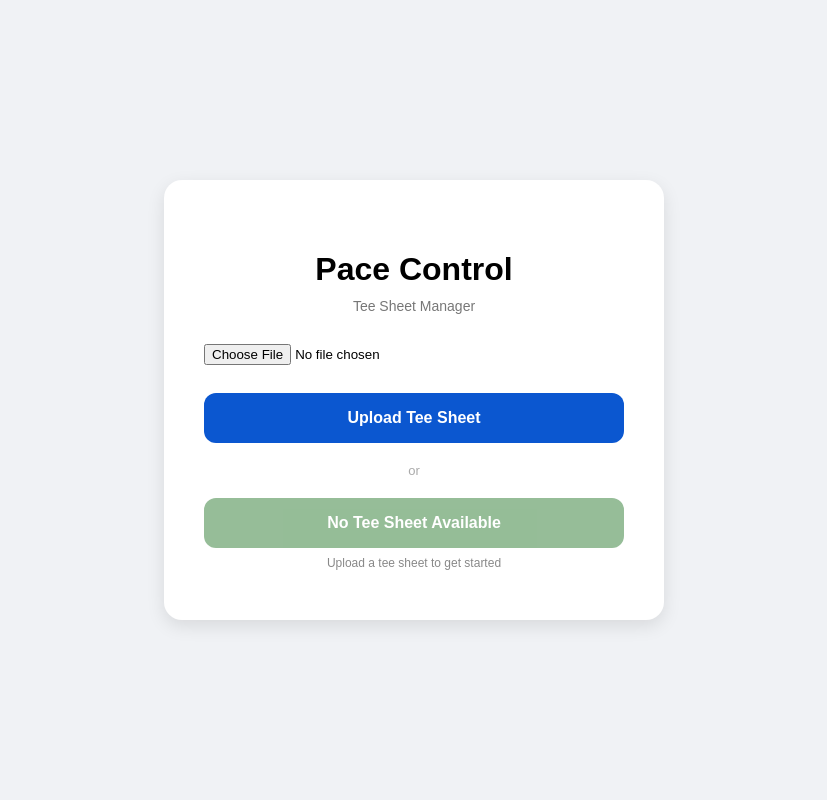
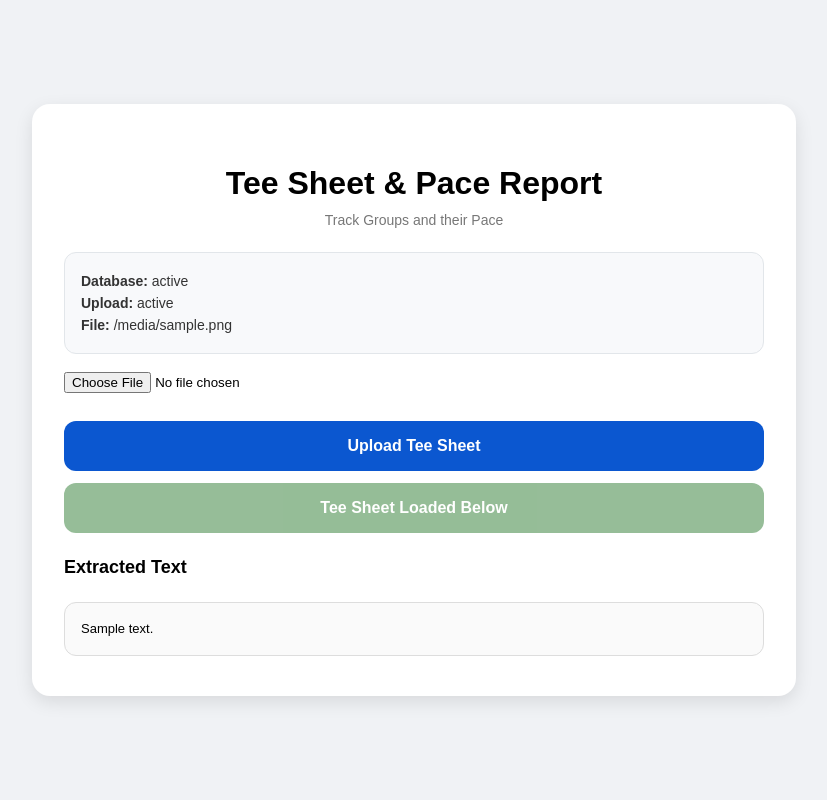
Before and after one commit to nicholasdemarcoo-ui/pacecontrol, a Flask app: template templates/index.html in a window 1280 px wide. Shown: the whole page, without its empty margins (226-1053 px from the left). Run offline with Flask 3, Linux system fonts and the light colour scheme; the template is opened without the code that fills it: most values are stand-ins (such as "Sample title", 1, 10 or a date in 2020).

Commit message:
update20

```diff
--- a/app.py
+++ b/app.py
@@ -1,3 +1,4 @@
+import json
 import os
 import re
 from datetime import datetime
@@ -10,6 +11,8 @@ from mssql_python import connect
 load_dotenv()
 
 app = Flask(__name__)
+
+STATE_FILE = "tee_sheet_data.json"
 
 
 # ---------------- DATABASE ----------------
@@ -32,240 +35,30 @@ def log_upload(filename):
                     uploaded_at DATETIME2 DEFAULT GETDATE()
                 )
             """)
-            cursor.execute(
-                "INSERT INTO upload_logs (filename) VALUES (?)",
-                (filename,)
-            )
+            cursor.execute("INSERT INTO upload_logs (filename) VALUES (?)", (filename,))
             conn.commit()
         return "Saved to database"
     except Exception as e:
         return f"DB error: {e}"
 
 
-def row_to_dict(row):
-    return {
-        "id": row[0],
-        "reservation_time": row[1] or "",
-        "group_name": row[2] or "",
-        "players": row[3] or "",
-        "num_players": str(row[4]) if row[4] is not None else "",
-        "walkers": str(row[5]) if row[5] is not None else "",
-        "riders": str(row[6]) if row[6] is not None else "",
-        "group_type": row[7] or "",
-        "front": row[8] or "",
-        "back": row[9] or "",
-        "rotation": row[10] or "",
-        "total_time": row[11] or "",
-        "average_hole": row[12] or "",
-        "display_order": row[13]
-    }
+# ---------------- DATA STORAGE ----------------
+
+def load_data():
+    if not os.path.exists(STATE_FILE):
+        return {"rows": [], "date": ""}
+
+    with open(STATE_FILE, "r", encoding="utf-8") as f:
+        return json.load(f)
 
 
-def get_active_sheet():
-    with get_connection() as conn:
-        cursor = conn.cursor()
-        cursor.execute("""
-            SELECT TOP 1 id, sheet_date, source_filename
-            FROM dbo.tee_sheets
-            WHERE is_active = 1
-            ORDER BY updated_at DESC, id DESC
-        """)
-        row = cursor.fetchone()
-
-    if not row:
-        return None
-
-    return {
-        "id": row[0],
-        "date": row[1].strftime("%B %d, %Y") if row[1] else "",
-        "source_filename": row[2] or ""
-    }
+def save_data(data):
+    with open(STATE_FILE, "w", encoding="utf-8") as f:
+        json.dump(data, f)
 
 
-def get_sheet_rows(sheet_id):
-    with get_connection() as conn:
-        cursor = conn.cursor()
-        cursor.execute("""
-            SELECT
-                id,
-                reservation_time,
-                group_name,
-                players,
-                num_players,
-                walkers,
-                riders,
-                group_type,
-                front_course,
-                back_course,
-                rotation,
-                total_time,
-                average_hole,
-                display_order
-            FROM dbo.tee_sheet_rows
-            WHERE tee_sheet_id = ?
-            ORDER BY display_order, id
-        """, (sheet_id,))
-        rows = cursor.fetchall()
-
-    return [row_to_dict(r) for r in rows]
-
-
-def load_data():
-    sheet = get_active_sheet()
-    if not sheet:
-        return {"sheet_id": None, "rows": [], "date": ""}
-
-    return {
-        "sheet_id": sheet["id"],
-        "rows": get_sheet_rows(sheet["id"]),
-        "date": sheet["date"]
-    }
-
-
-def create_new_sheet(sheet_date, source_filename, rows):
-    with get_connection() as conn:
-        cursor = conn.cursor()
-
-        # Deactivate current active sheet
-        cursor.execute("""
-            UPDATE dbo.tee_sheets
-            SET is_active = 0,
-                updated_at = GETDATE()
-            WHERE is_active = 1
-        """)
-
-        # Create new sheet
-        cursor.execute("""
-            INSERT INTO dbo.tee_sheets (sheet_date, source_filename, is_active)
-            OUTPUT INSERTED.id
-            VALUES (?, ?, 1)
-        """, (sheet_date, source_filename))
-
-        tee_sheet_id = cursor.fetchone()[0]
-
-        # Insert rows
-        for idx, row in enumerate(rows):
-            cursor.execute("""
-                INSERT INTO dbo.tee_sheet_rows (
-                    tee_sheet_id,
-                    reservation_time,
-                    group_name,
-                    players,
-                    num_players,
-                    walkers,
-                    riders,
-                    group_type,
-                    front_course,
-                    back_course,
-                    rotation,
-                    total_time,
-                    average_hole,
-                    display_order
-                )
-                VALUES (?, ?, ?, ?, ?, ?, ?, ?, ?, ?, ?, ?, ?, ?)
-            """, (
-                tee_sheet_id,
-                row.get("reservation_time") or "",
-                row.get("group_name") or "",
-                row.get("players") or "",
-                int(row["num_players"]) if str(row.get("num_players", "")).isdigit() else None,
-                int(row["walkers"]) if str(row.get("walkers", "")).isdigit() else None,
-                int(row["riders"]) if str(row.get("riders", "")).isdigit() else None,
-                row.get("group_type") or "",
-                row.get("front") or "",
-                row.get("back") or "",
-                row.get("rotation") or "",
-                row.get("total_time") or "",
-                row.get("average_hole") or "",
-                idx
-            ))
-
-        conn.commit()
-
-    return tee_sheet_id
-
-
-def get_active_sheet_id():
-    sheet = get_active_sheet()
-    return sheet["id"] if sheet else None
-
-
-def add_row_to_active_sheet(row_data, insert_at_top=True):
-    sheet_id = get_active_sheet_id()
-    if not sheet_id:
-        return None
-
-    with get_connection() as conn:
-        cursor = conn.cursor()
-
-        if insert_at_top:
-            cursor.execute("""
-                UPDATE dbo.tee_sheet_rows
-                SET display_order = display_order + 1,
-                    updated_at = GETDATE()
-                WHERE tee_sheet_id = ?
-            """, (sheet_id,))
-            display_order = 0
-        else:
-            cursor.execute("""
-                SELECT ISNULL(MAX(display_order), -1) + 1
-                FROM dbo.tee_sheet_rows
-                WHERE tee_sheet_id = ?
-            """, (sheet_id,))
-            display_order = cursor.fetchone()[0]
-
-        cursor.execute("""
-            INSERT INTO dbo.tee_sheet_rows (
-                tee_sheet_id,
-                reservation_time,
-                group_name,
-                players,
-                num_players,
-                walkers,
-                riders,
-                group_type,
-                front_course,
-                back_course,
-                rotation,
-                total_time,
-                average_hole,
-                display_order
-            )
-            OUTPUT INSERTED.id
-            VALUES (?, ?, ?, ?, ?, ?, ?, ?, ?, ?, ?, ?, ?, ?)
-        """, (
-            sheet_id,
-            row_data.get("reservation_time") or "",
-            row_data.get("group_name") or "",
-            row_data.get("players") or "",
-            int(row_data["num_players"]) if str(row_data.get("num_players", "")).isdigit() else None,
-            int(row_data["walkers"]) if str(row_data.get("walkers", "")).isdigit() else None,
-            int(row_data["riders"]) if str(row_data.get("riders", "")).isdigit() else None,
-            row_data.get("group_type") or "",
-            row_data.get("front") or "",
-            row_data.get("back") or "",
-            row_data.get("rotation") or "",
-            row_data.get("total_time") or "",
-            row_data.get("average_hole") or "",
-            display_order
-        ))
-
-        new_row_id = cursor.fetchone()[0]
-
-        cursor.execute("""
-            UPDATE dbo.tee_sheets
-            SET updated_at = GETDATE()
-            WHERE id = ?
-        """, (sheet_id,))
-
-        conn.commit()
-
-    return new_row_id
-
-
-def sort_rows_by_time_db(sheet_id):
-    rows = get_sheet_rows(sheet_id)
-
+# ---------------- HELPERS ----------------
+def sort_rows_by_time(rows):
     def parse_time(row):
         value = (row.get("reservation_time") or "").strip()
         if not value:
@@ -281,27 +74,6 @@ def sort_rows_by_time_db(sheet_id):
 
     rows.sort(key=parse_time)
 
-    with get_connection() as conn:
-        cursor = conn.cursor()
-
-        for idx, row in enumerate(rows):
-            cursor.execute("""
-                UPDATE dbo.tee_sheet_rows
-                SET display_order = ?,
-                    updated_at = GETDATE()
-                WHERE id = ?
-            """, (idx, row["id"]))
-
-        cursor.execute("""
-            UPDATE dbo.tee_sheets
-            SET updated_at = GETDATE()
-            WHERE id = ?
-        """, (sheet_id,))
-
-        conn.commit()
-
-
-# ---------------- HELPERS ----------------
 
 def player_count_options(num):
     return list(range(0, int(num) + 1)) if str(num).isdigit() else [0, 1, 2, 3, 4]
@@ -352,10 +124,12 @@ def extract_pdf_text(path):
     while i < len(lines):
         line = lines[i]
 
+        # Case 1: normal tee time line by itself, e.g. "08:00 AM"
         if time_only_pattern.match(line):
             reservation_time = line
             i += 1
 
+            # Empty slot
             if i < len(lines) and lines[i] == "E":
                 i += 1
                 continue
@@ -394,6 +168,7 @@ def extract_pdf_text(path):
                 })
             continue
 
+        # Case 2: compressed one-line row, e.g. "04:05 PM R CHILD-G Danckwerth, Jessica ..."
         inline_time_match = inline_time_pattern.match(line)
         if inline_time_match:
             reservation_time = inline_time_match.group(1)
@@ -432,11 +207,9 @@ def extract_pdf_text(path):
 @app.route("/")
 def home():
     data = load_data()
-    has_sheet = bool(data["sheet_id"]) and len(data["rows"]) > 0
-
     return render_template(
         "index.html",
-        has_sheet=has_sheet
+        has_sheet=len(data["rows"]) > 0
     )
 
 
@@ -455,7 +228,12 @@ def upload():
 
     rows = extract_pdf_text(temp_path)
 
-    create_new_sheet(datetime.now().date(), file.filename, rows)
+    data = {
+        "rows": rows,
+        "date": datetime.now().strftime("%B %d, %Y")
+    }
+
+    save_data(data)
     log_upload(file.filename)
 
     if os.path.exists(temp_path):
@@ -483,7 +261,9 @@ def tee_sheet():
 
 @app.route("/add-reservation", methods=["POST"])
 def add_reservation():
-    new_row_id = add_row_to_active_sheet({
+    data = load_data()
+
+    data["rows"].insert(0, {
         "reservation_time": "",
         "group_name": "",
         "players": "",
@@ -496,96 +276,47 @@ def add_reservation():
         "rotation": "",
         "total_time": "",
         "average_hole": ""
-    }, insert_at_top=True)
+    })
 
-    if new_row_id is None:
-        return redirect("/")
-
+    save_data(data)
     return redirect("/tee-sheet?edit=0#row-0")
 
 
 @app.route("/save/<int:index>", methods=["POST"])
 def save(index):
     data = load_data()
-
-    if index < 0 or index >= len(data["rows"]):
-        return redirect("/tee-sheet")
-
     row = data["rows"][index]
-    row_id = row["id"]
-    sheet_id = data["sheet_id"]
 
     players_text = (request.form.get("players") or "").strip()
     player_list = [p.strip() for p in players_text.split(",") if p.strip()]
 
-    reservation_time = request.form.get("reservation_time", "").strip()
-    walkers = request.form.get("walkers", "").strip()
-    front = request.form.get("front", "").strip()
-    back = request.form.get("back", "").strip()
-    total_time = request.form.get("total_time", "").strip()
+    row["reservation_time"] = request.form.get("reservation_time", "").strip()
+    row["players"] = players_text
+    row["num_players"] = str(len(player_list))
+    row["group_name"] = f"{player_list[0]} Group" if player_list else ""
+    row["walkers"] = request.form.get("walkers", "")
+    row["front"] = request.form.get("front", "")
+    row["back"] = request.form.get("back", "")
+    row["total_time"] = request.form.get("total_time", "")
 
-    num_players = len(player_list)
-    group_name = f"{player_list[0]} Group" if player_list else ""
-    riders = num_players - int(walkers) if walkers.isdigit() else None
-
-    with get_connection() as conn:
-        cursor = conn.cursor()
-        cursor.execute("""
-            UPDATE dbo.tee_sheet_rows
-            SET reservation_time = ?,
-                group_name = ?,
-                players = ?,
-                num_players = ?,
-                walkers = ?,
-                riders = ?,
-                front_course = ?,
-                back_course = ?,
-                total_time = ?,
-                updated_at = GETDATE()
-            WHERE id = ?
-        """, (
-            reservation_time,
-            group_name,
-            players_text,
-            num_players if player_list else None,
-            int(walkers) if walkers.isdigit() else None,
-            riders,
-            front,
-            back,
-            total_time,
-            row_id
-        ))
-
-        cursor.execute("""
-            UPDATE dbo.tee_sheets
-            SET updated_at = GETDATE()
-            WHERE id = ?
-        """, (sheet_id,))
-
-        conn.commit()
-
-    sort_rows_by_time_db(sheet_id)
+    sort_rows_by_time(data["rows"])
+    save_data(data)
 
     return redirect("/tee-sheet")
 
+
+@app.route("/delete/<int:index>", methods=["POST"])
+def delete(index):
+    data = load_data()
+    data["rows"].pop(index)
+    save_data(data)
+    return redirect("/tee-sheet")
+
+
 @app.route("/clear-tee-sheet", methods=["POST"])
 def clear():
-    sheet_id = get_active_sheet_id()
-
-    if sheet_id is not None:
-        with get_connection() as conn:
-            cursor = conn.cursor()
-
-            cursor.execute("DELETE FROM dbo.tee_sheet_rows WHERE tee_sheet_id = ?", (sheet_id,))
-            cursor.execute("""
-                UPDATE dbo.tee_sheets
-                SET is_active = 0,
-                    updated_at = GETDATE()
-                WHERE id = ?
-            """, (sheet_id,))
-
-            conn.commit()
-
+    if os.path.exists(STATE_FILE):
+        os.remove(STATE_FILE)
     return redirect("/")
 
 
--- a/templates/index.html
+++ b/templates/index.html
@@ -3,7 +3,7 @@
 <head>
     <meta charset="UTF-8">
     <meta name="viewport" content="width=device-width, initial-scale=1.0">
-    <title>Pace Control</title>
+    <title>Course Report</title>
 
     <style>
         body {
@@ -13,16 +13,19 @@
             display: flex;
             align-items: center;
             justify-content: center;
-            height: 100vh;
+            min-height: 100vh;
+            padding: 24px;
+            box-sizing: border-box;
         }
 
         .container {
             background: white;
-            padding: 50px 40px;
+            padding: 40px 32px;
             border-radius: 18px;
             box-shadow: 0 6px 18px rgba(0,0,0,0.1);
             text-align: center;
-            width: 420px;
+            width: 100%;
+            max-width: 700px;
         }
 
         h1 {
@@ -33,7 +36,23 @@
         .subtitle {
             font-size: 14px;
             color: #777;
-            margin-bottom: 30px;
+            margin-bottom: 24px;
+        }
+
+        .status-box {
+            text-align: left;
+            background: #f8f9fb;
+            border: 1px solid #e2e6ea;
+            border-radius: 12px;
+            padding: 14px 16px;
+            margin-bottom: 18px;
+            font-size: 14px;
+            color: #333;
+        }
+
+        .status-line {
+            margin: 6px 0;
+            word-break: break-word;
         }
 
         input[type="file"] {
@@ -84,6 +103,28 @@
             font-size: 12px;
             color: #888;
         }
+
+        .text-output {
+            margin-top: 24px;
+            text-align: left;
+            background: #fafafa;
+            border: 1px solid #ddd;
+            border-radius: 12px;
+            padding: 16px;
+            max-height: 300px;
+            overflow-y: auto;
+            white-space: pre-wrap;
+            word-break: break-word;
+            font-size: 13px;
+            line-height: 1.5;
+        }
+
+        .section-title {
+            margin-top: 24px;
+            margin-bottom: 10px;
+            text-align: left;
+            font-size: 18px;
+        }
     </style>
 </head>
 
@@ -91,27 +132,33 @@
 
     <div class="container">
 
-        <h1>Pace Control</h1>
-        <div class="subtitle">Tee Sheet Manager</div>
+        <h1>Tee Sheet & Pace Report</h1>
+        <div class="subtitle">Track Groups and their Pace</div>
 
-        <!-- Upload -->
+        <div class="status-box">
+            <div class="status-line"><strong>Database:</strong> {{ db_status or "Not checked yet" }}</div>
+
+            {% if upload_status %}
+                <div class="status-line"><strong>Upload:</strong> {{ upload_status }}</div>
+            {% endif %}
+
+            {% if uploaded_filename %}
+                <div class="status-line"><strong>File:</strong> {{ uploaded_filename }}</div>
+            {% endif %}
+        </div>
+
         <form action="/upload" method="POST" enctype="multipart/form-data">
-            <input type="file" name="tee_sheet_pdf" required>
+            <input type="file" name="tee_sheet_pdf" accept=".pdf" required>
 
             <button class="btn btn-upload" type="submit">
                 Upload Tee Sheet
             </button>
         </form>
 
-        <div class="divider">or</div>
-
-        <!-- Open Tee Sheet -->
-        {% if has_sheet == True %}
-            <a href="/tee-sheet" style="text-decoration: none;">
-                <button class="btn btn-open" type="button">
-                    Open Tee Sheet
-                </button>
-            </a>
+        {% if extracted_text %}
+            <button class="btn btn-open btn-disabled" disabled>
+                Tee Sheet Loaded Below
+            </button>
         {% else %}
             <button class="btn btn-open btn-disabled" disabled>
                 No Tee Sheet Available
@@ -121,26 +168,12 @@
             </div>
         {% endif %}
 
-        <!-- Clear Tee Sheet -->
-        {% if has_sheet == True %}
-        <form action="/clear-tee-sheet" method="POST">
-            <button
-                class="btn btn-clear"
-                onclick="return confirm('Are you sure you want to clear the tee sheet?')"
-            >
-                Clear Tee Sheet
-            </button>
-        </form>
+        {% if extracted_text %}
+            <h2 class="section-title">Extracted Text</h2>
+            <div class="text-output">{{ extracted_text }}</div>
         {% endif %}
 
     </div>
 
-    <!-- Auto Refresh (for cross-device sync) -->
-    <script>
-        setTimeout(() => {
-            window.location.reload();
-        }, 15000);
-    </script>
-
 </body>
 </html>
```
